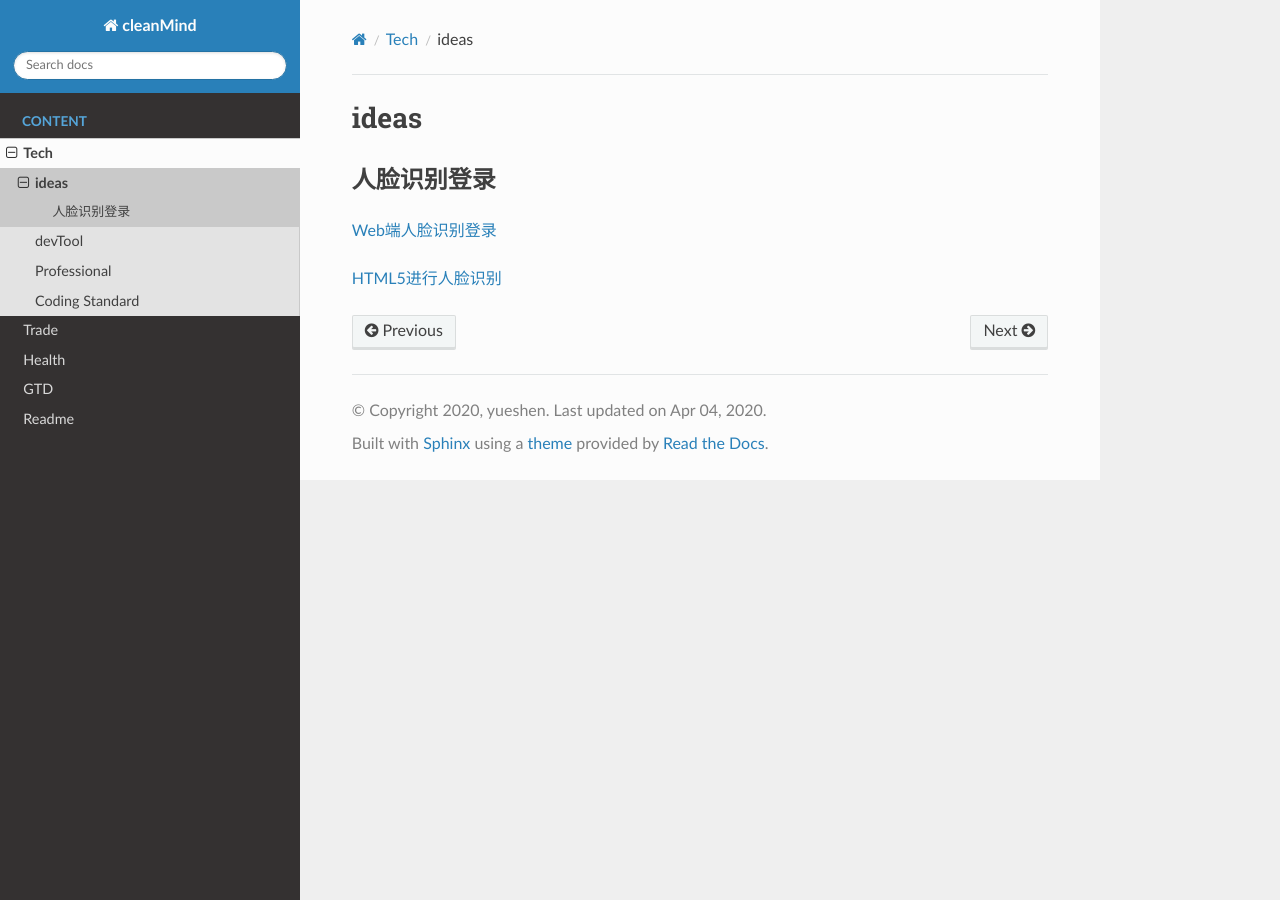
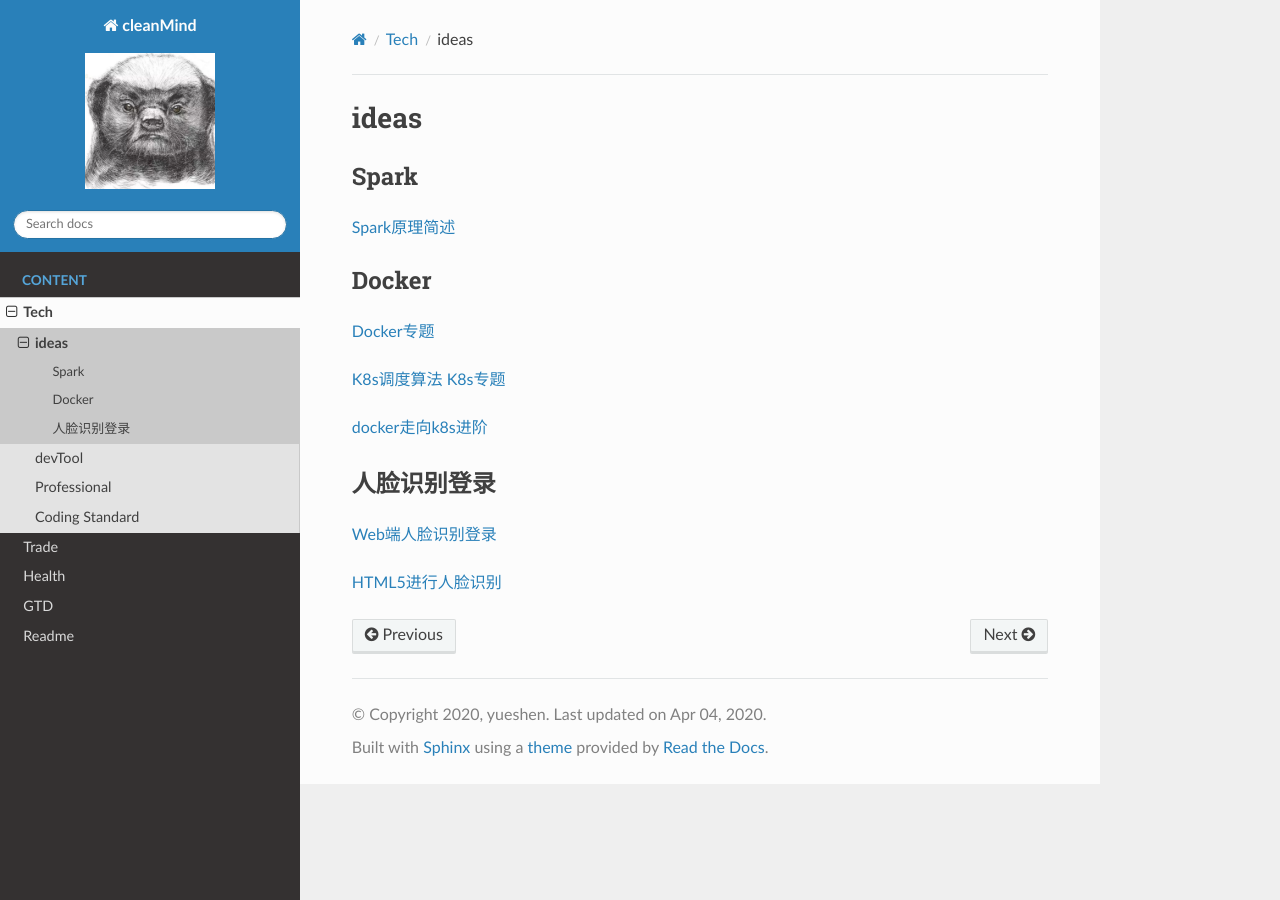
Before and after one commit to alphajayGithub/alphajayGithub.github.io, a Sphinx documentation site: the page built from docs/source/Tech/coding_ideas.rst, in a window 1280 px wide. Built offline with Sphinx 7.4.7 and the Read the Docs theme 2.0.0, drawn with Linux system fonts in a browser that asks for light colours.

Commit message:
update: add logo2.png

```diff
--- a/docs/source/Tech/coding_ideas.rst
+++ b/docs/source/Tech/coding_ideas.rst
@@ -5,6 +5,22 @@
 
 .. _header-n3:
 
+
+Spark
+---------------
+
+`Spark原理简述 <https://zhuanlan.zhihu.com/p/34436165>`_
+
+Docker
+---------------
+
+`Docker专题 <https://www.jianshu.com/u/46fb70e81d8c>`_
+
+`K8s调度算法 <https://www.jianshu.com/p/809c620ddc1c>`_
+`K8s专题    <https://www.jianshu.com/c/828ee49c26fa>`_
+
+`docker走向k8s进阶 <https://www.jianshu.com/c/b088b6b91139>`_
+
 人脸识别登录
 ---------------
 
```
Also changed, not shown: docs/source/.static/logo2.jpg (deleted), docs/source/.static/logo2.png (added).
